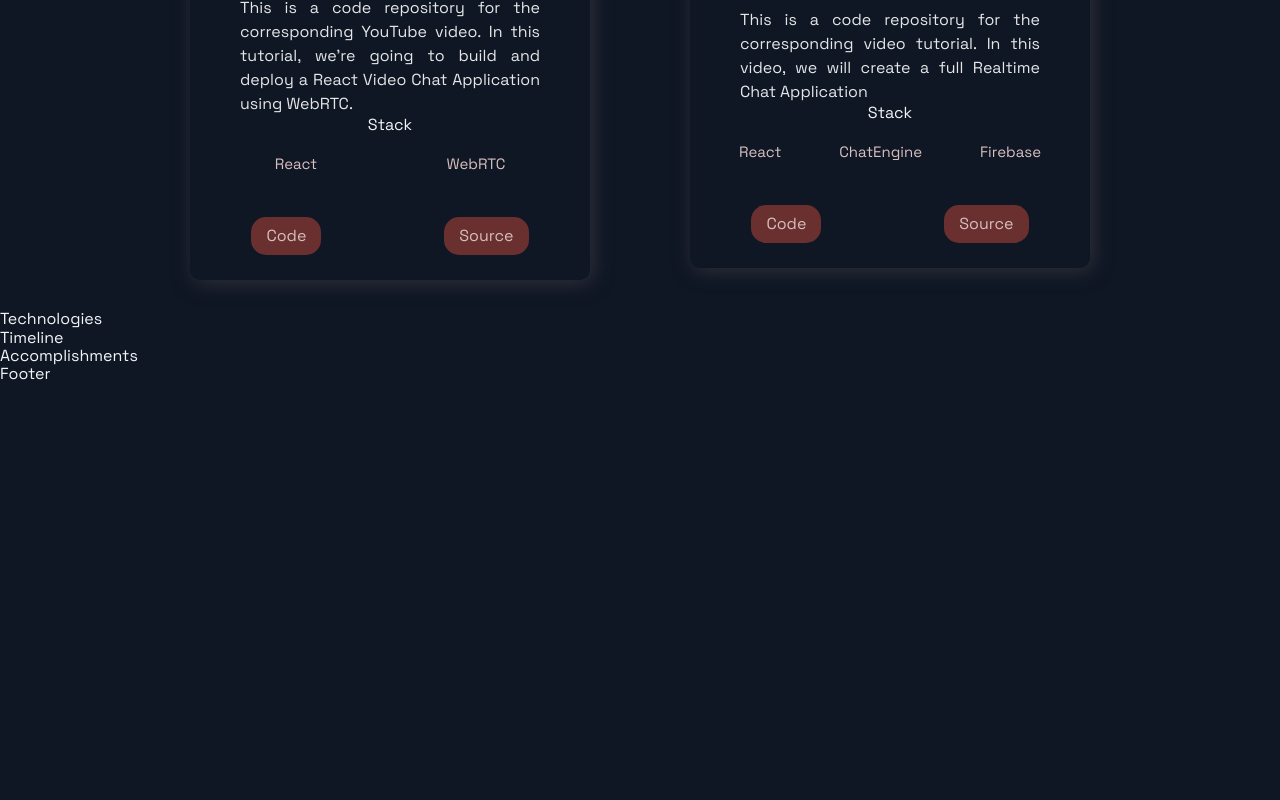
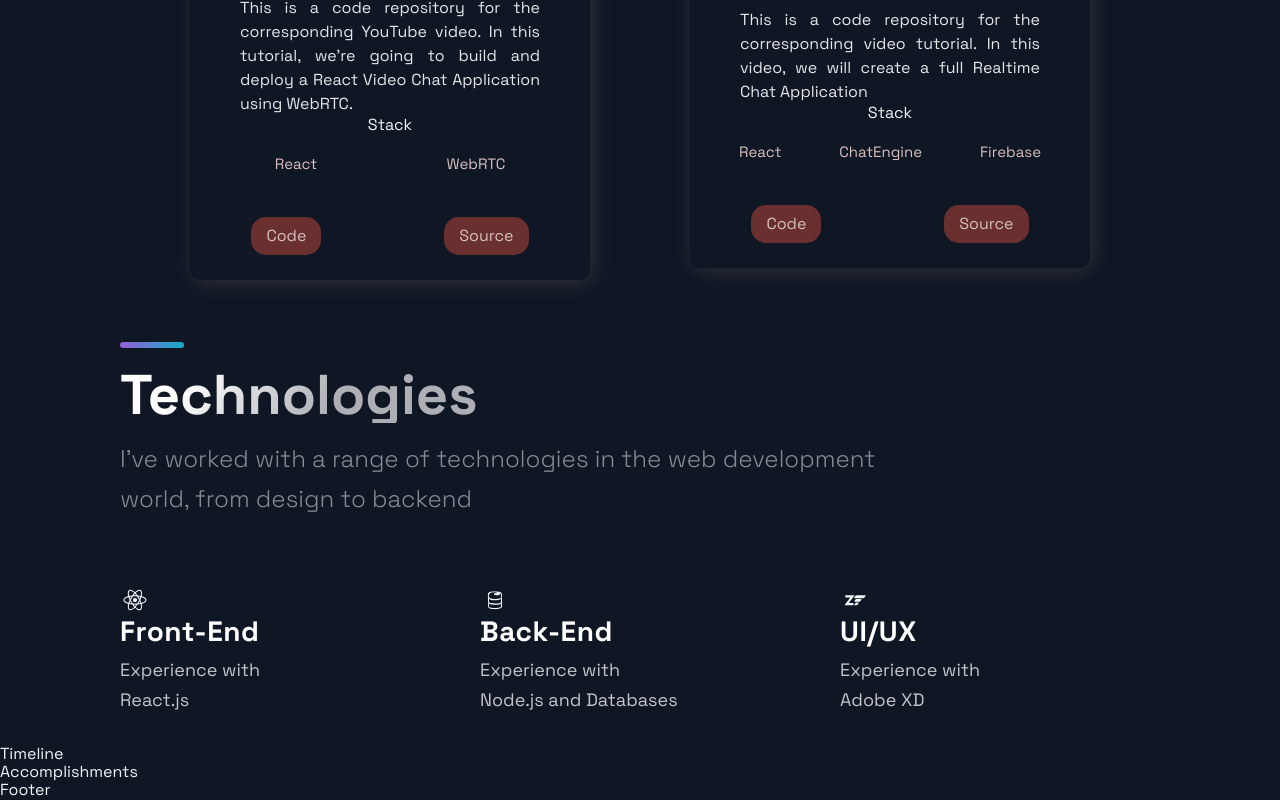
Before and after one commit to joshua-richardson-88/portfolio-site, a Next.js app: page / in a window 1280 px wide. Shown: the part 1773-2573 px from the top of the page. Before the commit the page ends 2157 px from the top, so only its background shows below. Built offline with nearby package versions, Linux system fonts and the light colour scheme.

Commit message:
Tech section fleshed out

```diff
--- a/src/components/Technologies/Technologies.js
+++ b/src/components/Technologies/Technologies.js
@@ -8,6 +8,46 @@
 import { Section, SectionDivider, SectionText, SectionTitle } from '../../styles/GlobalComponents'
 import { List, ListContainer, ListItem, ListParagraph, ListTitle } from './TechnologiesStyles'
 
-const Technologies = () => <div>Technologies</div>
+const Technologies = () => (
+  <Section id='tech'>
+    <SectionDivider />
+    <br />
+    <SectionTitle>Technologies</SectionTitle>
+    <SectionText>
+      {
+        "I've worked with a range of technologies in the web development world, from design to backend"
+      }
+    </SectionText>
+    <List>
+      <ListItem>
+        <DiReact size='3rem' />
+        <ListContainer>
+          <ListTitle>Front-End</ListTitle>
+          <ListParagraph>
+            Experience with <br /> React.js
+          </ListParagraph>
+        </ListContainer>
+      </ListItem>
+      <ListItem>
+        <DiFirebase size='3rem' />
+        <ListContainer>
+          <ListTitle>Back-End</ListTitle>
+          <ListParagraph>
+            Experience with <br /> Node.js and Databases
+          </ListParagraph>
+        </ListContainer>
+      </ListItem>
+      <ListItem>
+        <DiZend size='3rem' />
+        <ListContainer>
+          <ListTitle>UI/UX</ListTitle>
+          <ListParagraph>
+            Experience with <br /> Adobe XD
+          </ListParagraph>
+        </ListContainer>
+      </ListItem>
+    </List>
+  </Section>
+)
 
 export default Technologies
```
